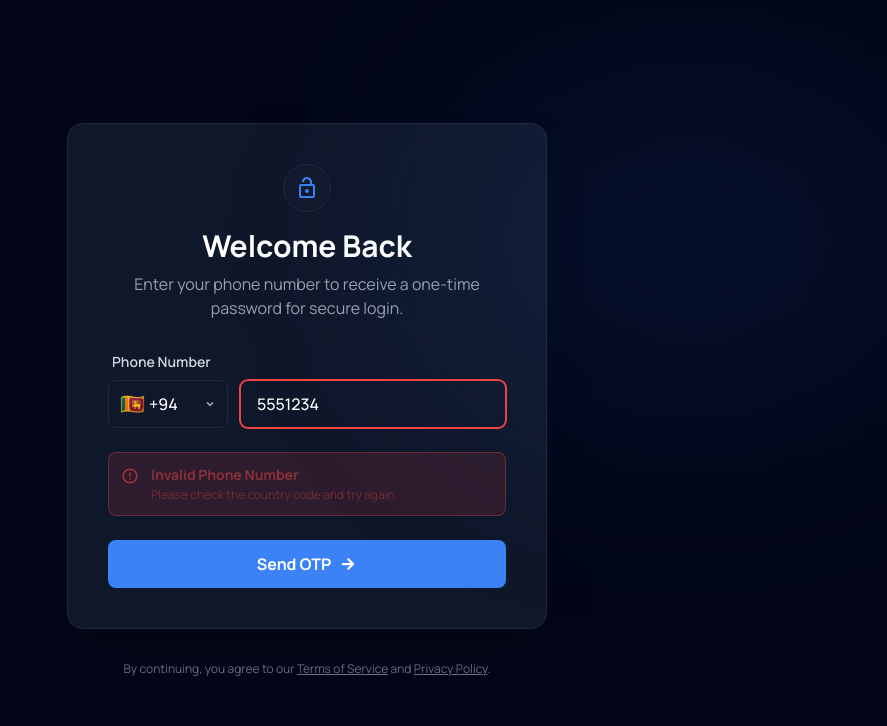
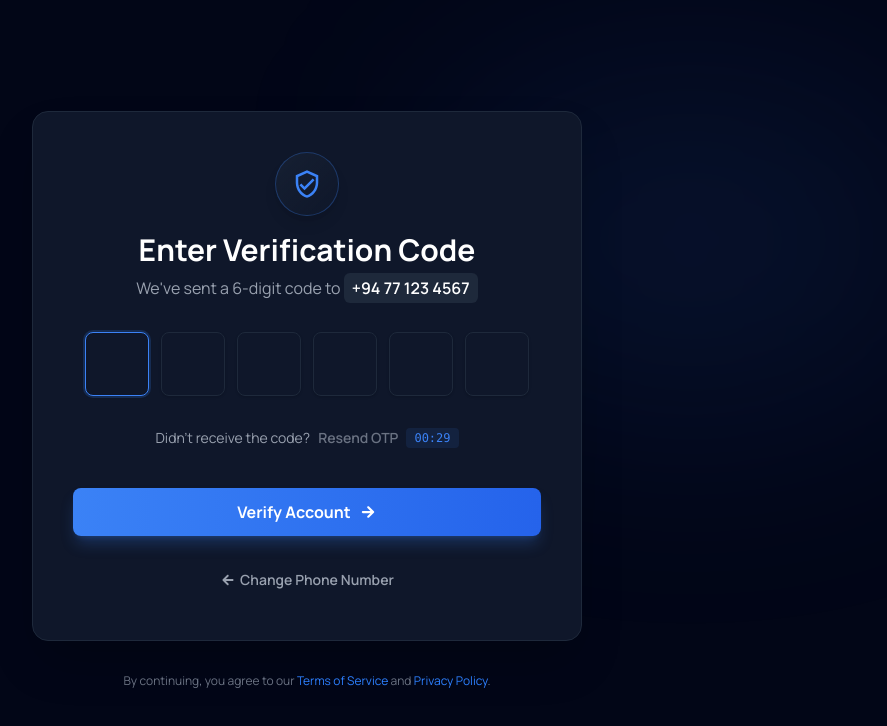
Before and after one commit to puvanakopis/ChatX, a Next.js app in the folder frontend/: page /login in a window 1280 px wide. Both pictures are taken after typing "5551234" into the empty fields and a click on the button "Send OTP". Shown: the top 726 px of the page, without its empty margins (333-1220 px from the left). Built offline with nearby package versions, Linux system fonts and the light colour scheme.

Commit message:
Add OTPVerificationCard component with input handling, timer, and resend functionality

```diff
--- a/frontend/app/login/page.tsx
+++ b/frontend/app/login/page.tsx
@@ -1,11 +1,14 @@
 "use client";
 
 import { useState } from "react";
-import LoginCard from "@/container/login/PhoneCart";
+import PhoneCart from "@/container/login/PhoneCart";
+import OTPVerificationCard from "@/container/login/OTPVerificationCard";
 
 export default function Login() {
     const [loading, setLoading] = useState(false);
     const [error, setError] = useState(false);
+    const [otpStep, setOtpStep] = useState(false);
+    const [userPhone, setUserPhone] = useState("+94 77 123 4567");
 
     const handleLogin = () => {
         setLoading(true);
@@ -13,24 +16,47 @@ export default function Login() {
 
         setTimeout(() => {
             setLoading(false);
-            setError(true);
+            setOtpStep(true);
         }, 1500);
     };
 
+    const handleVerifyOTP = (otp) => {
+        console.log("Entered OTP:", otp);
+        alert(`Verifying OTP: ${otp}`);
+    };
+
+    const handleBackToPhone = () => {
+        setOtpStep(false);
+    };
+
     return (
-        <main className="radial-gradient-bg min-h-screen flex flex-col items-center justify-center relative" style={{ backgroundColor: "#020617", color: "#3b82f6", fontFamily: "'Manrope', sans-serif" }}>
-            <div className="max-w-[480px] w-full z-10">
-                <LoginCard
-                    loading={loading}
-                    error={error}
-                    setError={setError}
-                    handleLogin={handleLogin}
-                />
-                <div className="absolute inset-0 overflow-hidden pointer-events-none">
-                    <div className="absolute top-[10%] left-[60%] w-[40%] h-[40%] bg-[#3b82f6]/10 rounded-full blur-[120px]"></div>
-                </div>
+        <main
+            className="radial-gradient-bg min-h-screen flex flex-col items-center justify-center relative"
+            style={{ backgroundColor: "#020617", color: "#3b82f6", fontFamily: "'Manrope', sans-serif" }}
+        >
+            {/* Background blur circles */}
+            <div className="absolute inset-0 overflow-hidden pointer-events-none">
+                <div className="absolute top-[10%] left-[60%] w-[40%] h-[40%] bg-[#3b82f6]/10 rounded-full blur-[120px]"></div>
+            </div>
+
+            <div className="flex flex-col justify-center items-center w-full z-10 relative">
+                {!otpStep ? (
+                    <PhoneCart
+                        loading={loading}
+                        error={error}
+                        setError={setError}
+                        handleLogin={handleLogin}
+                    />
+                ) : (
+                    <OTPVerificationCard
+                        phoneNumber={userPhone}
+                        onVerify={handleVerifyOTP}
+                        onBackToPhone={handleBackToPhone}
+                    />
+                )}
+
                 <p className="mt-8 text-center text-xs text-gray-500">
-                    By continuing, you agree to our <a className="underline hover:text-gray-300" href="#">Terms of Service</a> and <a className="underline hover:text-gray-300" href="#">Privacy Policy</a>.
+                    By continuing, you agree to our <a className="text-blue-500 hover:text-gray-300" href="#">Terms of Service</a> and <a className="text-blue-500 hover:text-gray-300" href="#">Privacy Policy</a>.
                 </p>
             </div>
         </main>
--- /dev/null
+++ b/frontend/container/login/OTPVerificationCard.jsx
@@ -0,0 +1,142 @@
+"use client";
+
+import React, { useState, useEffect, useRef } from "react";
+import { IoMdArrowRoundForward, IoMdArrowRoundBack } from "react-icons/io";
+import { MdOutlineVerifiedUser } from "react-icons/md";
+
+export default function OTPVerificationCard({ phoneNumber = "+94 77 123 4567", onVerify, onBackToPhone }) {
+    const [otp, setOtp] = useState(["", "", "", "", "", ""]);
+    const [timer, setTimer] = useState(30);
+    const [isResendDisabled, setIsResendDisabled] = useState(true);
+    const inputRefs = useRef([]);
+
+    const handleChange = (index, value) => {
+        if (!/^\d*$/.test(value)) return;
+
+        const newOtp = [...otp];
+        newOtp[index] = value;
+        setOtp(newOtp);
+
+        if (value && index < 5) {
+            inputRefs.current[index + 1]?.focus();
+        }
+    };
+
+    const handleKeyDown = (index, e) => {
+        if (e.key === "Backspace" && !otp[index] && index > 0) {
+            inputRefs.current[index - 1]?.focus();
+        }
+    };
+
+    const handlePaste = (e) => {
+        e.preventDefault();
+        const pastedData = e.clipboardData.getData("text/plain").slice(0, 6);
+        if (!/^\d+$/.test(pastedData)) return;
+
+        const digits = pastedData.split("");
+        const newOtp = [...otp];
+        digits.forEach((digit, i) => { if (i < 6) newOtp[i] = digit; });
+        setOtp(newOtp);
+
+        const nextEmptyIndex = newOtp.findIndex(d => d === "");
+        if (nextEmptyIndex !== -1) {
+            inputRefs.current[nextEmptyIndex]?.focus();
+        } else {
+            inputRefs.current[5]?.focus();
+        }
+    };
+
+    useEffect(() => {
+        if (timer === 0) {
+            setIsResendDisabled(false);
+            return;
+        }
+        const interval = setInterval(() => setTimer(t => t - 1), 1000);
+        return () => clearInterval(interval);
+    }, [timer]);
+
+    const handleResendCode = () => {
+        setTimer(30);
+        setIsResendDisabled(true);
+        console.log("Resending OTP to", phoneNumber);
+        alert(`OTP resent to ${phoneNumber}`);
+    };
+
+    const handleVerifyClick = () => {
+        const code = otp.join("");
+        if (code.length === 6) {
+            onVerify?.(code);
+        } else {
+            alert("Please enter all 6 digits");
+        }
+    };
+
+    return (
+        <div className="max-w-[550px] bg-[#0f172a] border border-[#1e293b] rounded-2xl shadow-2xl overflow-hidden p-8 sm:p-10 w-full">
+            <div className="text-center mb-8">
+                <div className="inline-flex items-center justify-center w-16 h-16 rounded-full bg-gradient-to-br from-[#1e293b]/50 to-[#0f172a] border border-[#3b82f6]/30 mb-4 text-[#3b82f6] shadow-lg">
+                    <MdOutlineVerifiedUser className="text-3xl" />
+                </div>
+                <h1 className="text-3xl font-bold text-white mb-2">Enter Verification Code</h1>
+                <p className="text-gray-400 text-base">
+                    We&#39;ve sent a 6-digit code to <span className="text-white font-semibold bg-[#1e293b] px-2 py-1 rounded-md">{phoneNumber}</span>
+                </p>
+            </div>
+
+            <form className="flex flex-col gap-6" onSubmit={(e) => { e.preventDefault(); handleVerifyClick(); }}>
+                <div className="flex justify-center gap-2 sm:gap-3">
+                    {otp.map((digit, i) => (
+                        <input
+                            key={i}
+                            ref={(el) => (inputRefs.current[i] = el)}
+                            id={`otp-${i}`}
+                            type="text"
+                            inputMode="numeric"
+                            maxLength={1}
+                            value={digit}
+                            onChange={(e) => handleChange(i, e.target.value)}
+                            onKeyDown={(e) => handleKeyDown(i, e)}
+                            onPaste={i === 0 ? handlePaste : undefined}
+                            className="flex h-14 w-14 sm:h-16 sm:w-16 items-center justify-center rounded-lg border border-[#1e293b] bg-[#0f172a] text-center text-2xl sm:text-3xl font-bold text-white placeholder-gray-500 focus:outline-none focus:border-[#3b82f6] focus:ring-2 focus:ring-[#3b82f6]/20 transition-all hover:border-gray-500 shadow-sm"
+                            autoFocus={i === 0}
+                        />
+                    ))}
+                </div>
+
+                <div className="flex items-center justify-center gap-2 text-sm text-gray-400 mt-2">
+                    <span>Didn&#39;t receive the code?</span>
+                    <button
+                        type="button"
+                        onClick={handleResendCode}
+                        disabled={isResendDisabled}
+                        className={`font-semibold ${isResendDisabled ? 'text-gray-500 cursor-not-allowed' : 'text-[#3b82f6] hover:text-[#2563eb] hover:underline transition-all'}`}
+                    >
+                        Resend OTP
+                    </button>
+                    {isResendDisabled && (
+                        <span className="font-mono font-medium text-[#3b82f6] bg-[#3b82f6]/10 px-2 py-0.5 rounded text-xs">
+                            {`00:${timer.toString().padStart(2, "0")}`}
+                        </span>
+                    )}
+                </div>
+
+                <button
+                    type="submit"
+                    className="group relative flex items-center justify-center w-full h-12 bg-gradient-to-r from-[#3b82f6] to-[#2563eb] hover:from-[#2563eb] hover:to-[#1d4ed8] text-white font-bold text-base rounded-lg transition-all duration-200 transform active:scale-[0.98] shadow-lg shadow-[#3b82f6]/25 mt-4"
+                >
+                    <span className="mr-2">Verify Account</span>
+                    <IoMdArrowRoundForward className="text-lg group-hover:translate-x-1 transition-transform" />
+                </button>
+
+                <button
+                    type="button"
+                    onClick={onBackToPhone}
+                    className="group flex items-center justify-center w-full h-10 text-sm font-semibold text-gray-400 hover:text-white transition-all gap-1 hover:gap-2"
+                >
+                    <IoMdArrowRoundBack className="text-base group-hover:-translate-x-1 transition-transform" />
+                    Change Phone Number
+                </button>
+            </form>
+        </div>
+    );
+}
--- a/frontend/container/login/PhoneCart.jsx
+++ b/frontend/container/login/PhoneCart.jsx
@@ -9,7 +9,7 @@ import { IoMdArrowRoundForward } from "react-icons/io";
 
 export default function PhoneCart({ loading, error, setError, handleLogin }) {
     return (
-        <div className="bg-[#0f172a] border border-[#1e293b] rounded-2xl shadow-2xl overflow-hidden p-8 sm:p-10 relative">
+        <div className="max-w-[480px] bg-[#0f172a] border border-[#1e293b] rounded-2xl shadow-2xl overflow-hidden p-8 sm:p-10 relative">
             <div className="text-center mb-8">
                 <div className="inline-flex items-center justify-center w-12 h-12 rounded-full bg-[#1e293b]/20 border border-[#1e293b] mb-4 text-[#3b82f6]">
                     <span className="material-symbols-outlined text-2xl"><MdOutlineLockOpen /></span>
```
